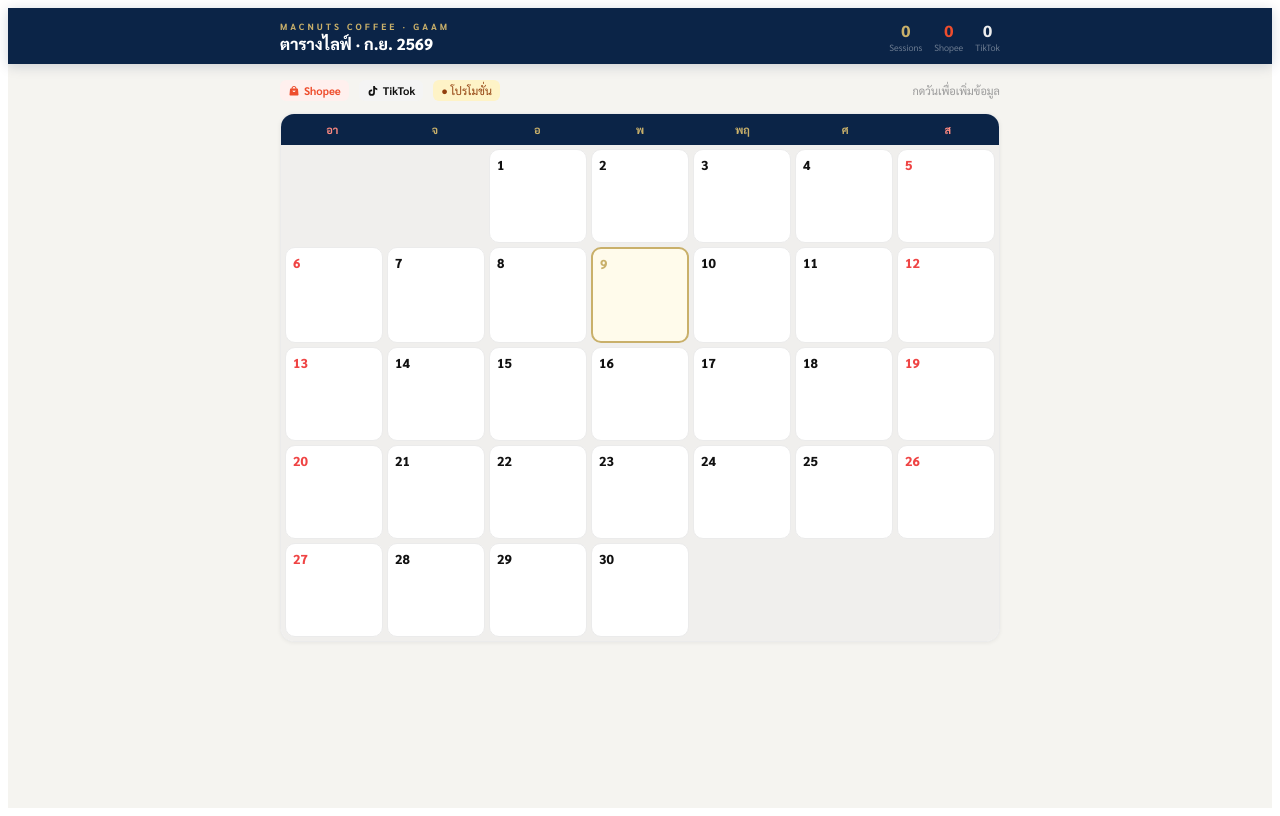
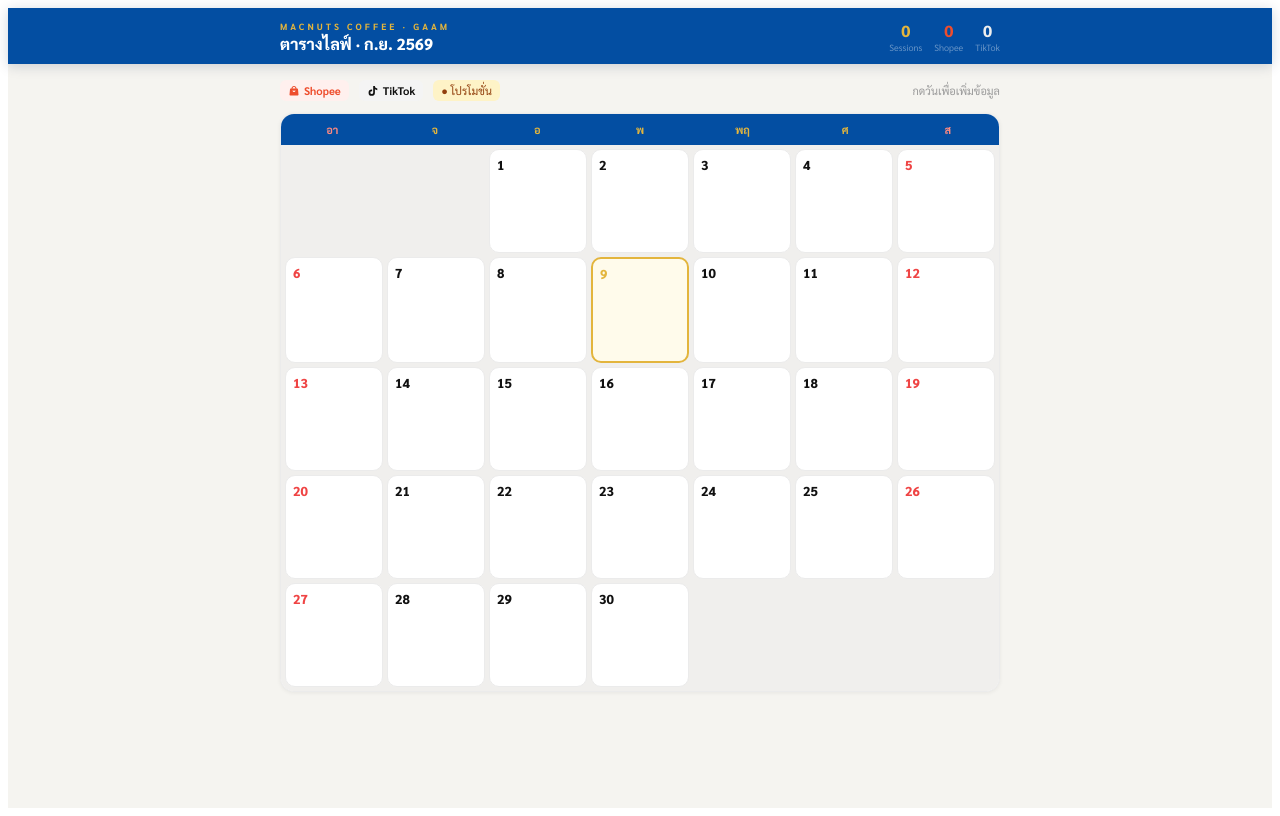
Before and after one commit to thaninadmacnuts-bit/Live-Schedule, a React (Create React App) app: page / in a window 1280 px wide. Built offline with nearby package versions, Linux system fonts and the light colour scheme.

Commit message:
Update App.jsx

```diff
--- a/src/App.jsx
+++ b/src/App.jsx
@@ -37,8 +37,8 @@ function getFirstDayOfWeek(y, m) {
   return new Date(y, m, 1).getDay();
 }
 
-const NAVY = "#0B2447";
-const GOLD = "#C9B06A";
+const NAVY = "#034ea2";
+const GOLD = "#e3b53d";
 
 // Modal for editing a day's sessions
 function DayModal({ date, data, onClose, onSave }) {
@@ -157,7 +157,7 @@ function DayCell({ date, data, onClick }) {
 
   return (
     <div onClick={onClick} style={{
-      minHeight: 80,
+      minHeight: 90,
       background: isToday ? "#FFFBEB" : "#fff",
       borderRadius: 10,
       border: isToday ? `2px solid ${GOLD}` : "1px solid #EBEBEB",
@@ -195,15 +195,29 @@ function DayCell({ date, data, onClick }) {
         );
       })}
 
-      {/* Promo dot */}
+      {/* Promo */}
       {data.promo && (
-        <div style={{ position: "absolute", top: 5, right: 5, width: 6, height: 6, borderRadius: "50%", background: GOLD }} />
+        <div style={{
+          marginTop: 3, fontSize: 9, fontWeight: 700, color: "#92400E",
+          background: "#FEF3C7", borderRadius: 4, padding: "2px 5px",
+          overflow: "hidden", textOverflow: "ellipsis", whiteSpace: "nowrap",
+          display: "flex", alignItems: "center", gap: 3,
+        }}>
+          <span>🎁</span>
+          <span style={{ overflow: "hidden", textOverflow: "ellipsis", whiteSpace: "nowrap" }}>{data.promo}</span>
+        </div>
       )}
 
-      {/* Note indicator */}
+      {/* Note */}
       {data.note && (
-        <div style={{ fontSize: 9, color: "#999", marginTop: 2, lineHeight: 1.3, overflow: "hidden", display: "-webkit-box", WebkitLineClamp: 1, WebkitBoxOrient: "vertical" }}>
-          {data.note}
+        <div style={{
+          marginTop: 2, fontSize: 9, color: "#555",
+          background: "#F5F5F5", borderRadius: 4, padding: "2px 5px",
+          overflow: "hidden", textOverflow: "ellipsis", whiteSpace: "nowrap",
+          display: "flex", alignItems: "center", gap: 3,
+        }}>
+          <span>📝</span>
+          <span style={{ overflow: "hidden", textOverflow: "ellipsis", whiteSpace: "nowrap" }}>{data.note}</span>
         </div>
       )}
     </div>
```
